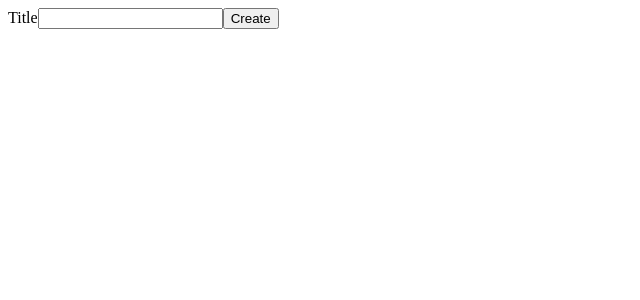
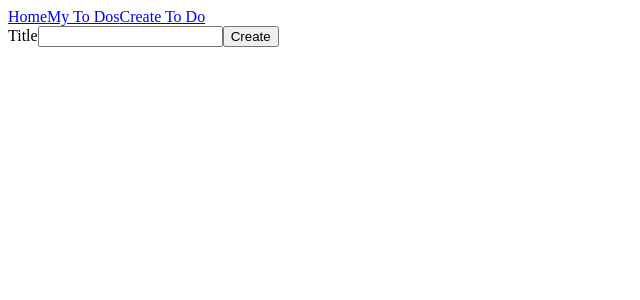
Before and after one commit to IvoGeorgievx/Angular, an Angular app in the folder playground-fe/: page /create-todo in a window 1280 px wide. Shown: the top 300 px of the page, without its empty margins (0-640 px from the left). Built offline with nearby package versions, Linux system fonts and the light colour scheme.

Commit message:
playground

```diff
--- a/playground-fe/src/app/app.component.html
+++ b/playground-fe/src/app/app.component.html
@@ -1 +1,2 @@
+<app-nav />
 <router-outlet></router-outlet>
--- a/playground-fe/src/app/header/header.module.ts
+++ b/playground-fe/src/app/header/header.module.ts
@@ -6,6 +6,7 @@ import { ReactiveFormsModule } from '@angular/forms';
 import { LoginComponent } from './login/login.component';
 import { CurrentUserComponent } from './current-user/current-user.component';
 import { LogoutComponent } from './logout/logout.component';
+import { RouterModule } from '@angular/router';
 
 @NgModule({
   declarations: [
@@ -15,7 +16,7 @@ import { LogoutComponent } from './logout/logout.component';
     CurrentUserComponent,
     LogoutComponent,
   ],
-  imports: [CommonModule, ReactiveFormsModule],
+  imports: [CommonModule, ReactiveFormsModule, RouterModule],
   exports: [
     NavComponent,
     RegistrationComponent,
--- a/playground-fe/src/app/header/nav/nav.component.html
+++ b/playground-fe/src/app/header/nav/nav.component.html
@@ -1,2 +1,7 @@
-<p>nav works!</p>
+<nav>
+    <a routerLink="/home">Home</a>
+    <a routerLink="/my-todos">My To Dos</a>
+    <a routerLink="/create-todo">Create To Do</a>
+</nav>
+
 <app-logout />
--- a/playground-fe/src/app/main/todos/todos.component.ts
+++ b/playground-fe/src/app/main/todos/todos.component.ts
@@ -19,8 +19,10 @@ export class TodosComponent implements OnInit {
   }
 
   markAsCompleted(todo: Todo) {
-    this.todoService.markAsCompleted(todo).subscribe((todo: Todo) => {
-      console.log(todo);
+    this.todoService.markAsCompleted(todo).subscribe(() => {
+      this.todoService.getTodos().subscribe((todos: Todo[]) => {
+        this.todos = todos;
+      });
     });
   }
 }
--- a/playground-fe/src/app/services/todo/todo.service.ts
+++ b/playground-fe/src/app/services/todo/todo.service.ts
@@ -19,9 +19,13 @@ export class TodoService {
   markAsCompleted(todo: Todo) {
     const token = this.tokenService.getToken();
     const headers = new HttpHeaders().set('Authorization', `Bearer ${token}`);
-    return this.http.put<Todo>(`${this.url}/todos/${todo.id}`, {
-      headers,
-    });
+    return this.http.put<Todo>(
+      `${this.url}/todos/${todo.id}`,
+      {},
+      {
+        headers,
+      }
+    );
   }
 
   createTodo(data: Todo) {
```
